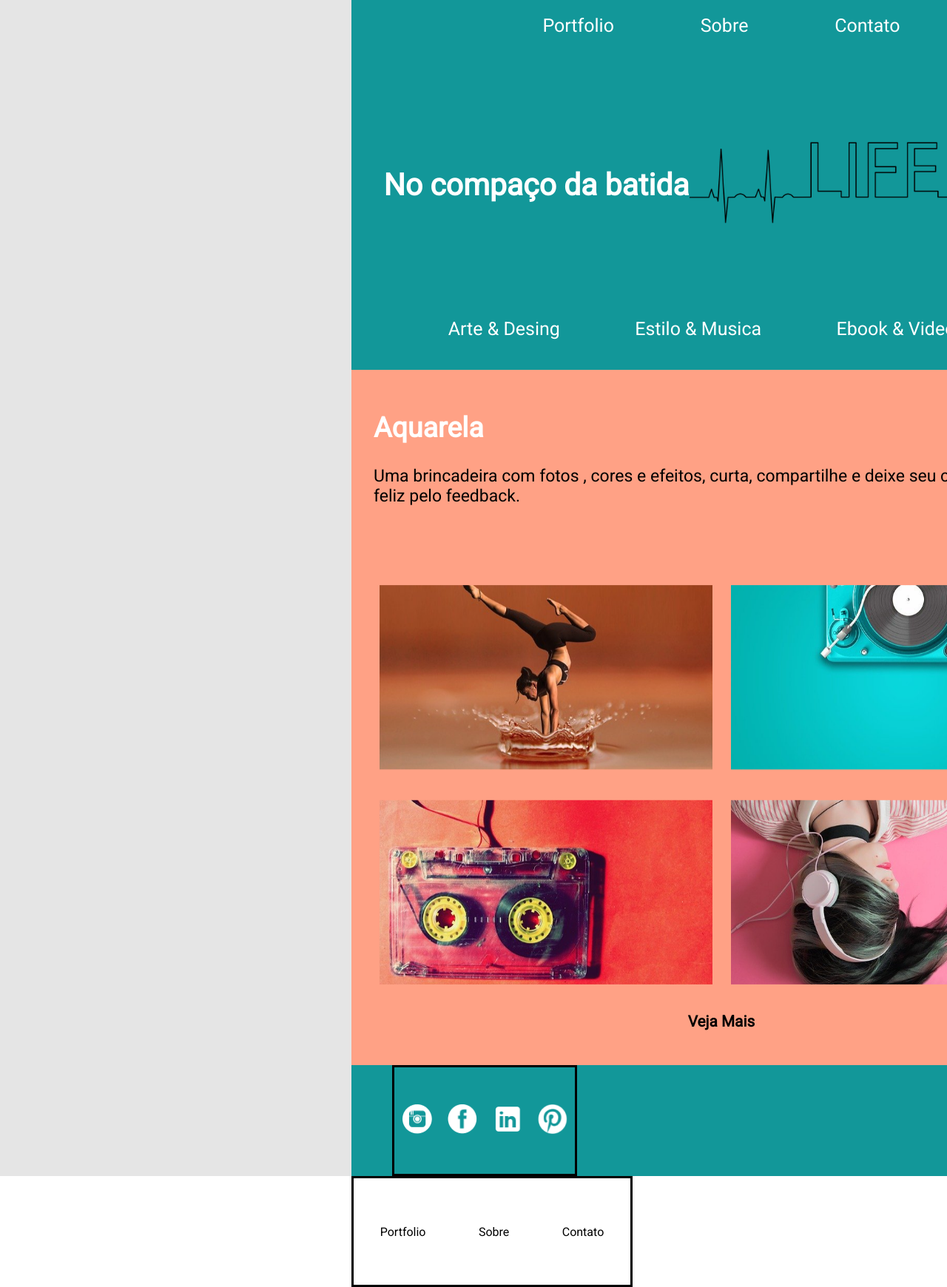
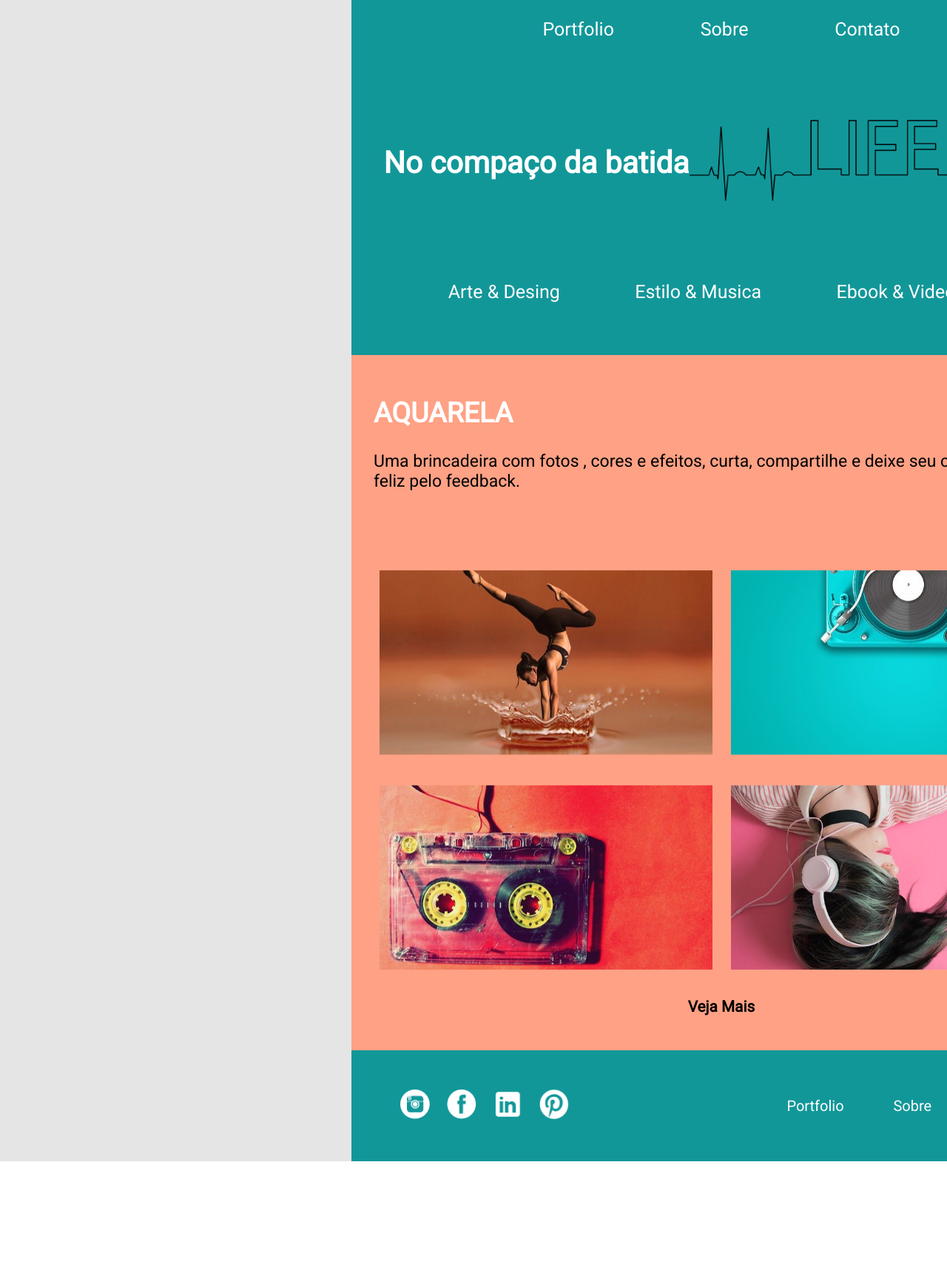
Before and after one commit to LucasCardozoti/beat-t1, a plain HTML site: page index.html in a window 1280 px wide. Shown: the top 1740 px of the page at 74% size. After the commit the page ends 1570 px from the top, so only its background shows below. Drawn offline with Linux system fonts and the light colour scheme.

Commit message:
foiii, tudo certo agora! XD

```diff
--- a/index.html
+++ b/index.html
@@ -13,22 +13,22 @@
 <body>
     <section id="Site">
     <header>
-        <section id="inicio">
-            <div class="portfolio"><nav>
+        <section id="Inicio">
+            <div class="Portfolio"><nav>
                 <ul>
                     <li>Portfolio</li>
                 </ul>
                 </nav>
             </div>
 
-            <div class="sobre"><nav>
+            <div class="Sobre"><nav>
                 <ul>
                     <li>Sobre</li>
                 </ul>
                 </nav>
             </div>
 
-            <div class="contato"><nav>
+            <div class="Contato"><nav>
                 <ul>
                     <li>Contato</li>
                 </ul>
@@ -37,12 +37,12 @@
 
         </section>
 
-        <section id="destaque">
-        <div class="titulo">
+        <section id="Destaque">
+        <div class="Titulo">
             <h1>No compaço da batida</h1>
         </div>
 
-        <div class="imagem">
+        <div class="Imagem">
             <img src="imagem/batida.png"
             alt="Life"
             height="250"
@@ -50,7 +50,7 @@
         </div>
         </section>
 
-        <section id="opcoes">
+        <section id="Opcoes">
             <div class="ArteEDesing"><nav>
                 <ul>
                     <li>Arte & Desing</li>
@@ -76,7 +76,7 @@
 
     <main>
         <div class="Aquarela">
-            <h1>Aquarela</h1>
+            <h1>AQUARELA</h1>
         </div>
 
             <div class="Descricao">
@@ -125,7 +125,7 @@
     </main>
 
     <footer>
-        <section id="RedesSociaisEFinal">
+        <section id="RedesSociais">
             <div class="Instagram">
                 <img src="imagem/insta.png"
                 alt="Logo do Instagram"
--- a/style.css
+++ b/style.css
@@ -7,7 +7,7 @@
   }
 
   header {
-    height: 500px;
+    height: 480px;
     width: 1000px;
     background-color: #129799;
     margin-left: 25%;
@@ -15,40 +15,38 @@
     color: white;
     }
 
-  #inicio {
-  height: 150px;
+  #Inicio {
+  height: 120px;
   width: 600px;
   display: flex;
   justify-content: space-around;
   align-items: flex-start;
   margin-left: 200px;
-  padding-top: 20px;
+  padding-top: 25px;
   font-family: 'Roboto', sans-serif;
-  /* border: solid; */
   }
 
- #destaque {
+ #Destaque {
   height: 200px;
   width: 1100px;
   display: flex;
   align-items: center;
   justify-content: center;
   font-family: 'Roboto', sans-serif;
-  /* border: solid; */
  }
 
-  .titulo {
+  .Titulo {
   font-size: 35px;
-  /* margin-left: 200px; */
+
   }
 
-  .imagem {
+  .Imagem {
     width: 600px;
   }
 
-  #opcoes {
+  #Opcoes {
   width: 800px;
-  margin-top: 80px;
+  margin-top: 60px;
   margin-left: 80px;
   display: flex;
   align-items: flex-end;
@@ -117,27 +115,30 @@
   footer {
     height: 150px;
     width: 1000px;
+    display: flex;
     margin-left: 25%;
     background-color: #129799;
   }
 
-  #RedesSociaisEFinal {
+  #RedesSociais {
     height: 150px;
     width: 250px;
     margin-left: 55px;
     display: flex;
     justify-content: space-around;
     align-items: center;
-    border: solid;
+    /* border: solid; */
   }
 
   #Final {
     height: 150px;
-    width: 380px;
+    width: 400px;
+    margin-left: 250px;
     display: flex;
     justify-content: space-around;
     align-items: center;
+    font-size: 20px;
     font-family: 'Roboto', sans-serif;
-     /* color: white; */
-    border: solid;
+     color: white;
+    /* border: solid; */
   }
```
